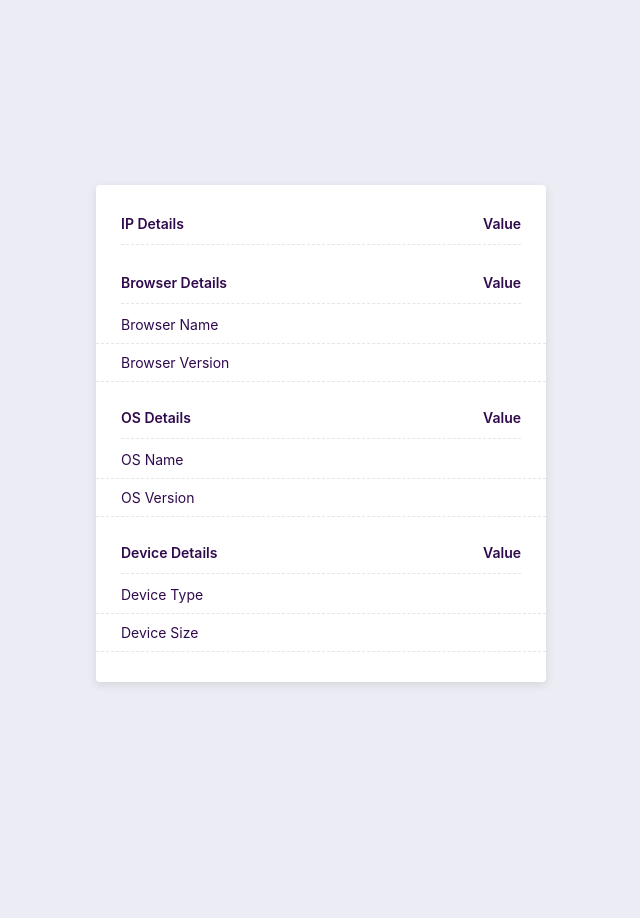
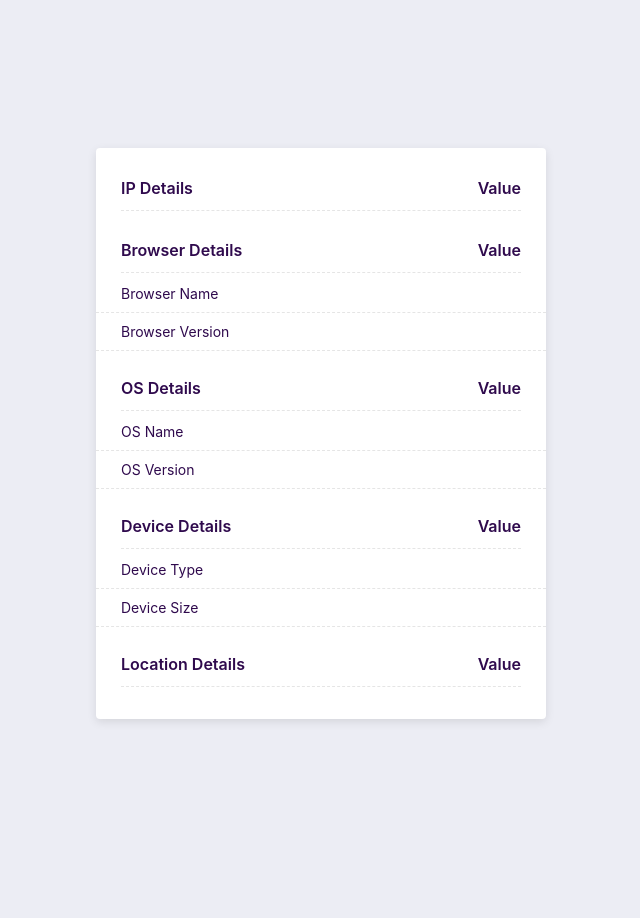
Before and after one commit to surendra-tarai/track-click-web-app, a Flask app: template templates/click-details-2.html in a window 1280 px wide. Shown: the whole page, without its empty margins (319-959 px from the left). Run offline with Flask 3, Linux system fonts and the light colour scheme; the template is opened without the code that fills it, so the values that code supplies are empty.

Commit message:
applied css in header and showed location details

```diff
--- a/templates/click-details-2.html
+++ b/templates/click-details-2.html
@@ -32,6 +32,11 @@
             flex-direction: row;
             flex-wrap: wrap;
             width: 100%;
+        }
+
+        .header {
+            font-size: 16px;
+            font-weight: bold;
         }
 
         .col {
@@ -186,7 +191,7 @@
     <div class="wrapper">
         <div class="receipt" id="download">
             <section>
-                <div class="row" style="font-weight: 600">
+                <div class="row header" style="font-weight: 600">
                     <div class="col list__name">IP Details</div>
                     <div class="col list__price">Value</div>
                 </div>
@@ -203,7 +208,7 @@
             </section>
             <br>
             <section>
-                <div class="row" style="font-weight: 600">
+                <div class="row header" style="font-weight: 600">
                     <div class="col list__name">Browser Details</div>
                     <div class="col list__price">Value</div>
                 </div>
@@ -227,7 +232,7 @@
 
             <br>
             <section>
-                <div class="row" style="font-weight: 600">
+                <div class="row header" style="font-weight: 600">
                     <div class="col list__name">OS Details</div>
                     <div class="col list__price">Value</div>
                 </div>
@@ -251,7 +256,7 @@
 
             <br>
             <section>
-                <div class="row" style="font-weight: 600">
+                <div class="row header" style="font-weight: 600">
                     <div class="col list__name">Device Details</div>
                     <div class="col list__price">Value</div>
                 </div>
@@ -272,6 +277,23 @@
                 <hr class="divider no-gutter" />
 
             </section>
+            <br>
+            <section>
+                <div class="row header" style="font-weight: 600">
+                    <div class="col list__name">Location Details</div>
+                    <div class="col list__price">Value</div>
+                </div>
+                <hr class="divider" />
+
+                {% for key, value in geo_details.items() %}
+                <div class="row">
+                    <div class="col list__name">{{key}}</div>
+
+                    <div class="col list__price">{{value}}</div>
+                </div>
+                <hr class="divider no-gutter" />
+                {% endfor %}
+            </section>
         </div>
     </div>
 </body>
```
